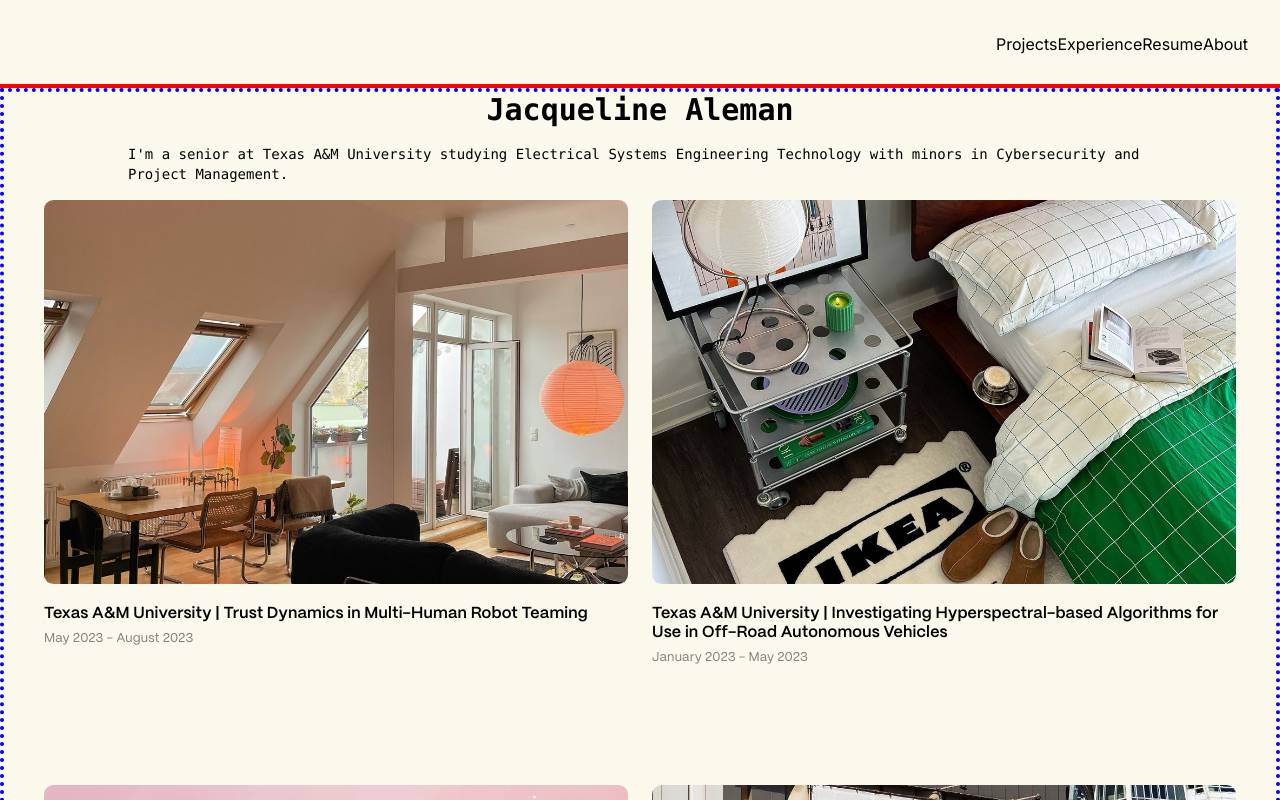
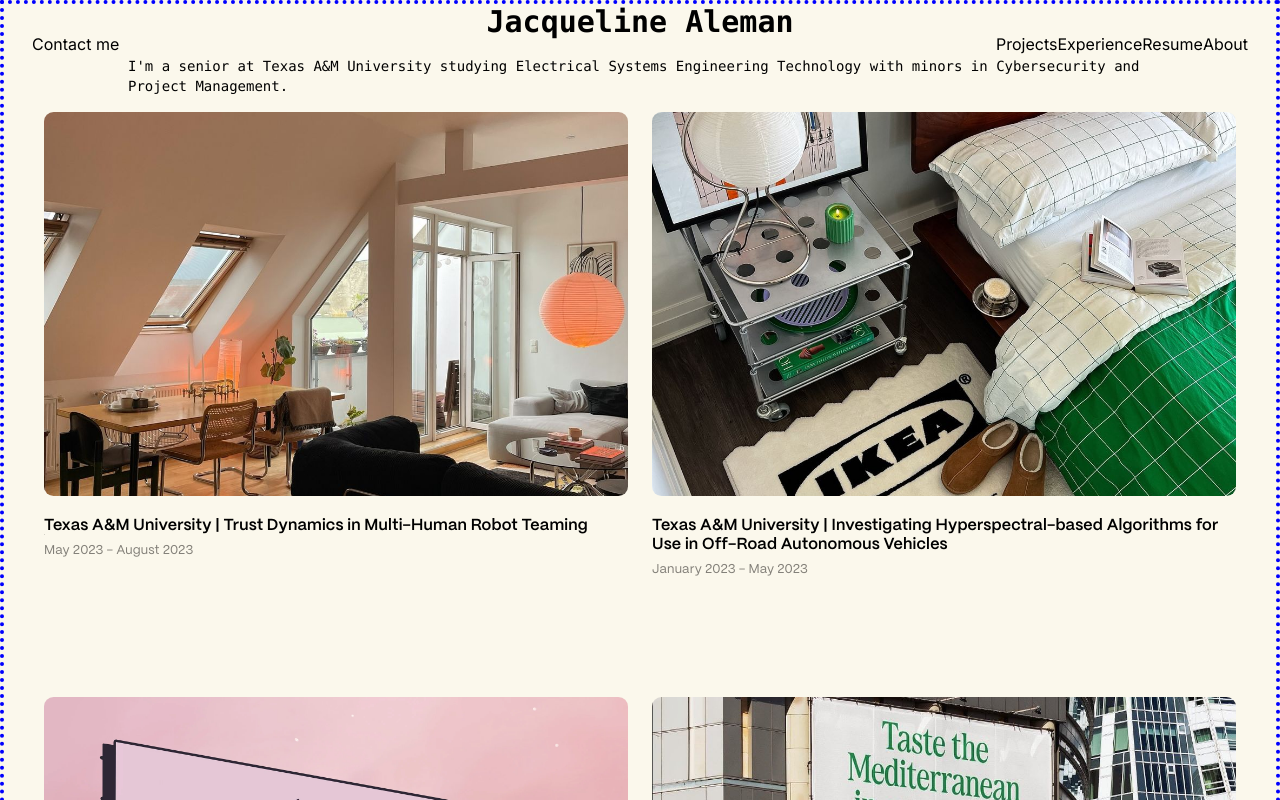
Before and after one commit to adamcesco/jackie-portfolio, a Next.js app: page / in a window 1280 px wide. Shown: the top 800 px of the page. Built offline with nearby package versions, Linux system fonts and the light colour scheme.

Commit message:
Refactor header layout in RootLayout component to include a "Contact me" button

```diff
--- a/src/app/layout.jsx
+++ b/src/app/layout.jsx
@@ -19,7 +19,10 @@ export default function RootLayout({ children }) {
         <meta name="description" content={metadata.description} />
       </head>
       <body className={inter.className}>
-        <header className="flex flex-row p-8 justify-end">
+        <header className="flex flex-row justify-between fixed w-full   p-8">
+          <button type="button" href="/contactme">
+            Contact me
+          </button>
           <span className="flex">
             <button type="button" href="/projects">
               Projects
```
